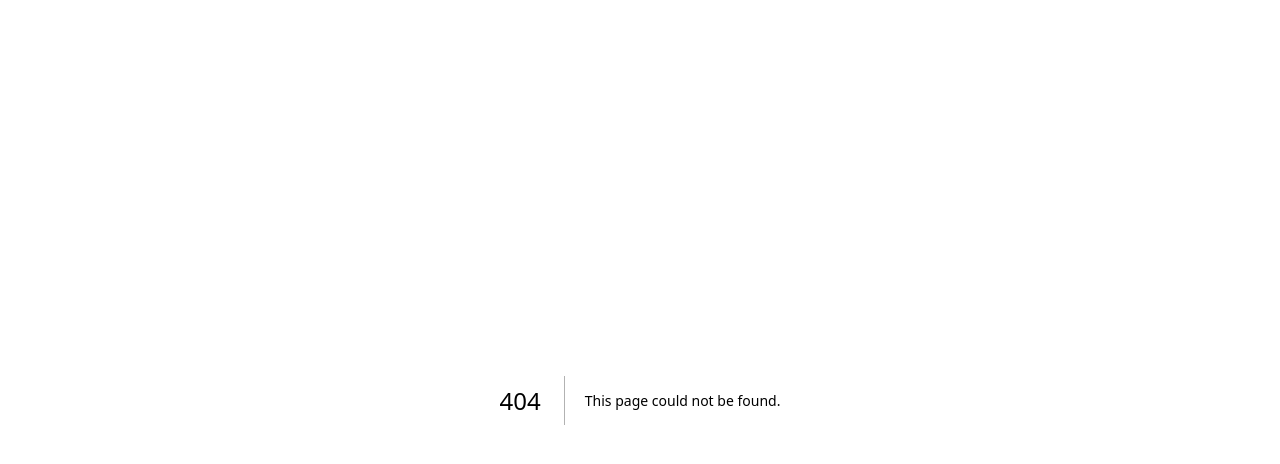
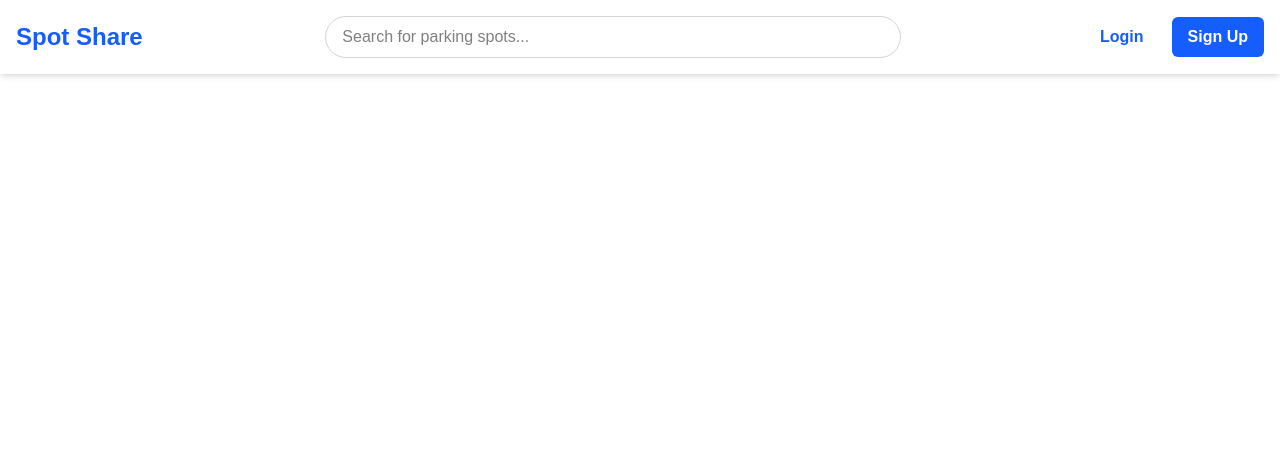
Before and after one commit to jalopezW/Spot-Share, a Next.js app in the folder spot_share/: page /buy/choose-spot in a window 1280 px wide. Before the commit this address had no page. Shown: the top 464 px of the page. Built offline with nearby package versions, Linux system fonts and the light colour scheme.

Commit message:
changed homepage and added buy and sell pages

```diff
--- /dev/null
+++ b/spot_share/src/app/buy/choose-spot/page.tsx
@@ -0,0 +1,3 @@
+export default function ChooseSpot() {
+  return <div className="bg-white">ChooseSpot Sell</div>;
+}
--- a/spot_share/src/app/layout.tsx
+++ b/spot_share/src/app/layout.tsx
@@ -1,6 +1,7 @@
 import type { Metadata } from "next";
 import { Geist, Geist_Mono } from "next/font/google";
 import "./globals.css";
+import { Navbar } from "@/components/Navbar";
 
 const geistSans = Geist({
   variable: "--font-geist-sans",
@@ -27,7 +28,7 @@ export default function RootLayout({
       <body
         className={`${geistSans.variable} ${geistMono.variable} antialiased`}
       >
-
+        <Navbar />
         {children}
       </body>
     </html>
--- a/spot_share/src/app/page.tsx
+++ b/spot_share/src/app/page.tsx
@@ -1,36 +1,6 @@
 import React from "react";
 import { Search, MapPin, DollarSign } from "lucide-react";
-
-// Navbar Component
-export function Navbar() {
-  return (
-    <nav className="flex items-center justify-between gap-4 p-4 bg-white shadow-md fixed top-0 left-0 w-full z-50">
-      <div className="text-2xl font-bold text-blue-600">Spot Share</div>
-
-      <div className="flex-1 max-w-xl mx-4">
-        <label htmlFor="search" className="sr-only">
-          Search parking spots
-        </label>
-        <input
-          id="search"
-          type="search"
-          placeholder="Search for parking spots..."
-          className="w-full border border-gray-300 rounded-full px-4 py-2 focus:outline-none focus:ring-2 focus:ring-blue-500"
-          aria-label="Search parking spots"
-        />
-      </div>
-
-      <div className="flex items-center gap-3">
-        <button className="px-4 py-2 text-blue-600 font-semibold rounded-md hover:bg-blue-50 transition">
-          Login
-        </button>
-        <button className="px-4 py-2 bg-blue-600 text-white font-semibold rounded-md hover:bg-blue-700 transition">
-          Sign Up
-        </button>
-      </div>
-    </nav>
-  );
-}
+import Link from "next/link";
 
 // Map Section Component
 const MapSection = () => {
@@ -77,16 +47,20 @@ const FooterActions = () => {
       <div className="max-w-7xl mx-auto px-4 sm:px-6 lg:px-8 pb-6">
         <div className="flex justify-between items-end">
           {/* Buy Button */}
+          <Link href="/buy/choose-spot">
             <button className="pointer-events-auto group relative bg-gradient-to-r from-green-500 to-green-600 text-white px-8 py-4 rounded-2xl shadow-2xl hover:shadow-green-500/50 hover:scale-105 transition-all duration-300 flex items-center space-x-3">
               <DollarSign className="w-6 h-6 group-hover:rotate-12 transition-transform duration-300" />
               <span className="text-lg font-bold">Buy a Spot</span>
             </button>
+          </Link>
 
           {/* Sell Button */}
+          <Link href="/buy/choose-spot">
             <button className="pointer-events-auto group relative bg-gradient-to-r from-purple-500 to-purple-600 text-white px-8 py-4 rounded-2xl shadow-2xl hover:shadow-purple-500/50 hover:scale-105 transition-all duration-300 flex items-center space-x-3">
               <span className="text-lg font-bold">Sell a Spot</span>
               <MapPin className="w-6 h-6 group-hover:rotate-12 transition-transform duration-300" />
             </button>
+          </Link>
         </div>
       </div>
     </div>
@@ -97,7 +71,6 @@ const FooterActions = () => {
 export default function Home() {
   return (
     <main className="min-h-screen bg-gray-50">
-      <Navbar />
       <MapSection />
       <FooterActions />
     </main>
--- /dev/null
+++ b/spot_share/src/app/sell/choose-spot/page.tsx
@@ -0,0 +1,3 @@
+export default function ChooseSpot() {
+  return <div className="w-full h-full not-visited:bg-white"></div>;
+}
--- /dev/null
+++ b/spot_share/src/components/Navbar.tsx
@@ -0,0 +1,30 @@
+// Navbar Component
+export function Navbar() {
+  return (
+    <nav className="flex items-center justify-between gap-4 p-4 bg-white shadow-md fixed top-0 left-0 w-full z-50">
+      <div className="text-2xl font-bold text-blue-600">Spot Share</div>
+
+      <div className="flex-1 max-w-xl mx-4">
+        <label htmlFor="search" className="sr-only">
+          Search parking spots
+        </label>
+        <input
+          id="search"
+          type="search"
+          placeholder="Search for parking spots..."
+          className="w-full border border-gray-300 rounded-full px-4 py-2 focus:outline-none focus:ring-2 focus:ring-blue-500 text-black"
+          aria-label="Search parking spots"
+        />
+      </div>
+
+      <div className="flex items-center gap-3">
+        <button className="px-4 py-2 text-blue-600 font-semibold rounded-md hover:bg-blue-50 transition">
+          Login
+        </button>
+        <button className="px-4 py-2 bg-blue-600 text-white font-semibold rounded-md hover:bg-blue-700 transition">
+          Sign Up
+        </button>
+      </div>
+    </nav>
+  );
+}
```
Also changed, not shown: spot_share/src/app/choose-spot/page.tsx (deleted). Lines whose indentation alone changed are shown as unchanged.
